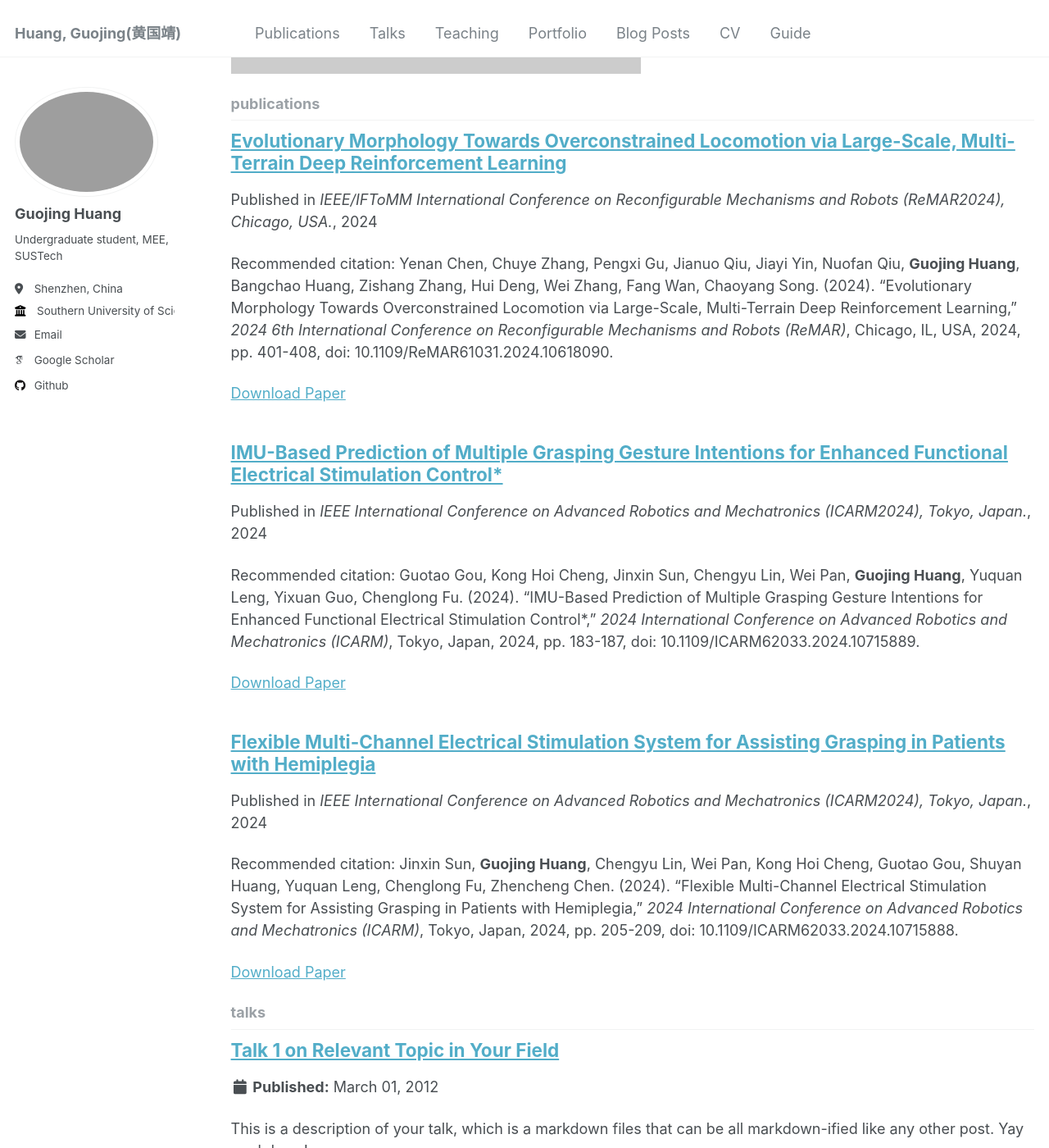
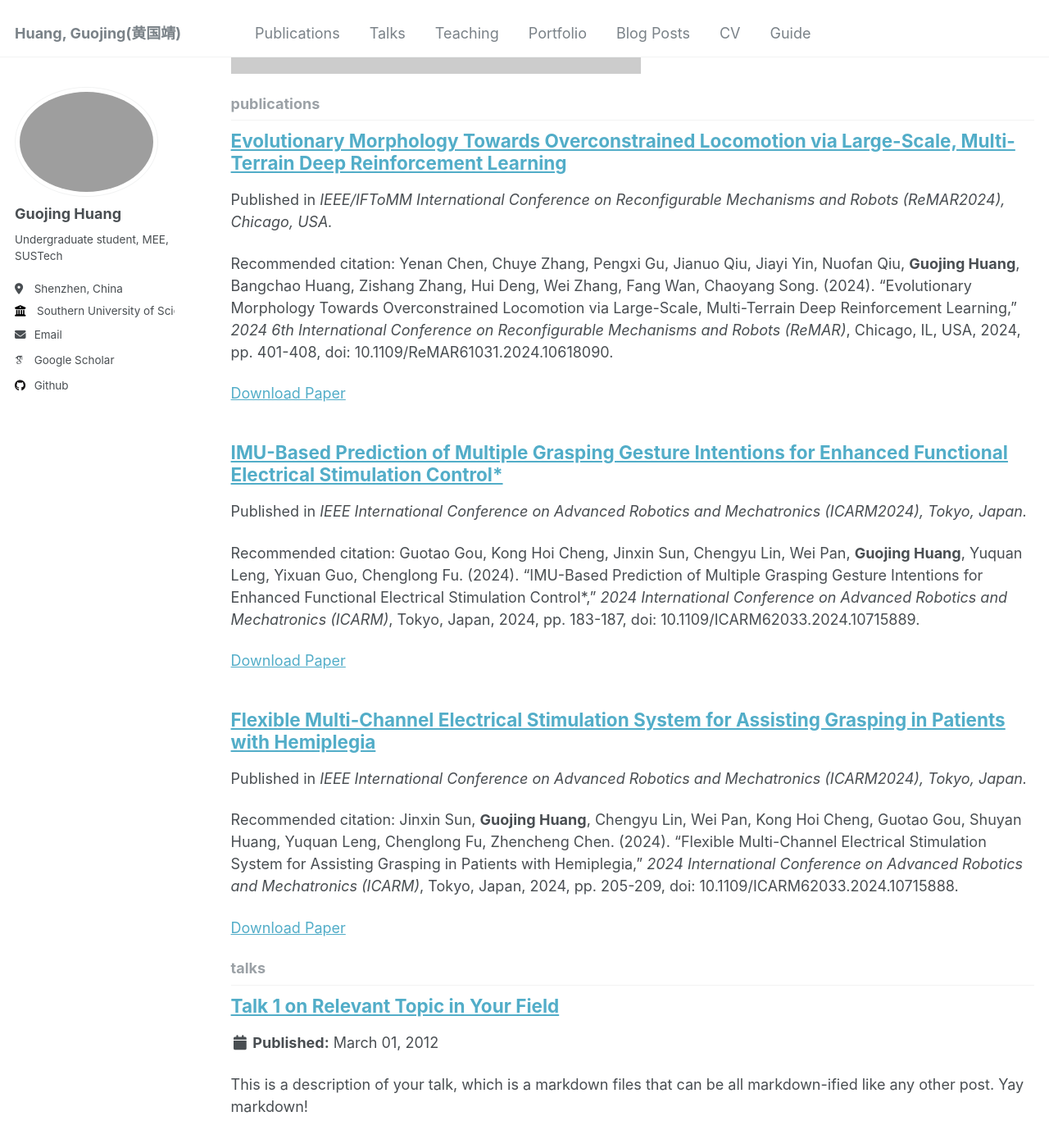
Before and after one commit to Acheng0211/acheng0211.github.io, a Jekyll site: the page built from _pages/collection-archive.html, in a window 1280 px wide and 1400 px high, scrolled down 1002 px. Shown: the whole window at 82% size. Built offline with Jekyll 4.4.1, drawn with Linux system fonts in a browser that asks for light colours; some web fonts are replaced.

Commit message:
fix: time in wrong place

```diff
--- a/_includes/archive-single.html
+++ b/_includes/archive-single.html
@@ -41,7 +41,8 @@
         {% if post.collection == 'teaching' %}
           <p> {{ post.type }}, <i>{{ post.venue }}</i>, {{ post.date | default: "1900-01-01" | date: "%Y" }} </p>
         {% elsif post.collection == 'publications' %}
-          <p>Published in <i>{{ post.venue }}</i>, {{ post.date | default: "1900-01-01" | date: "%Y" }} </p>
+          <p>Published in <i>{{ post.venue }}</i>
+            <!-- , {{ post.date | default: "1900-01-01" | date: "%Y" }} </p> -->
         {% elsif post.date %}
          <p class="page__date"><strong><i class="fa fa-fw fa-calendar" aria-hidden="true"></i> {{ site.data.ui-text[site.locale].date_label | default: "Published:" }}</strong> <time datetime="{{ post.date | default: "1900-01-01" | date_to_xmlschema }}">{{ post.date | default: "1900-01-01" | date: "%B %d, %Y" }}</time></p>
         {% endif %}
```
